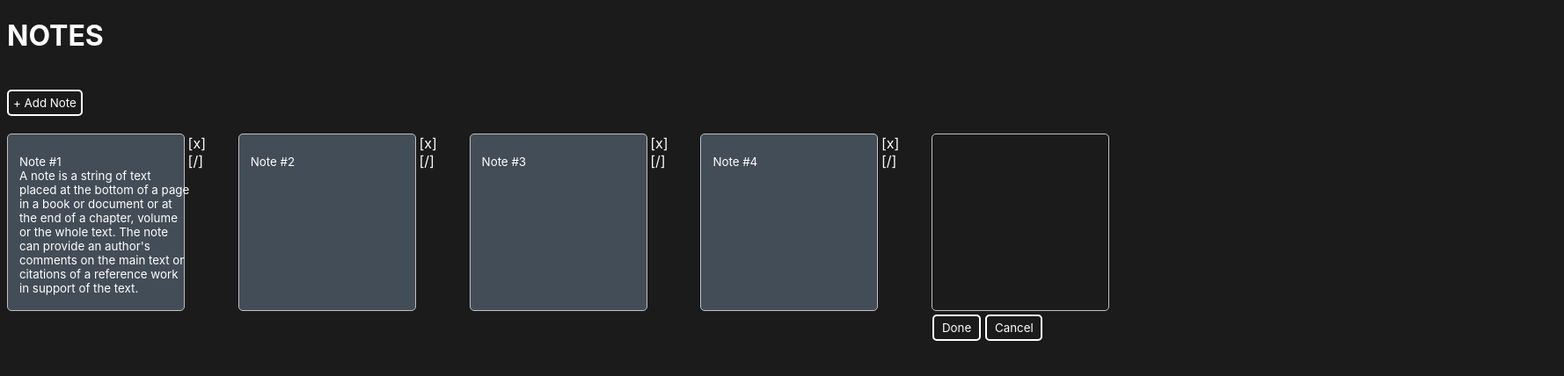
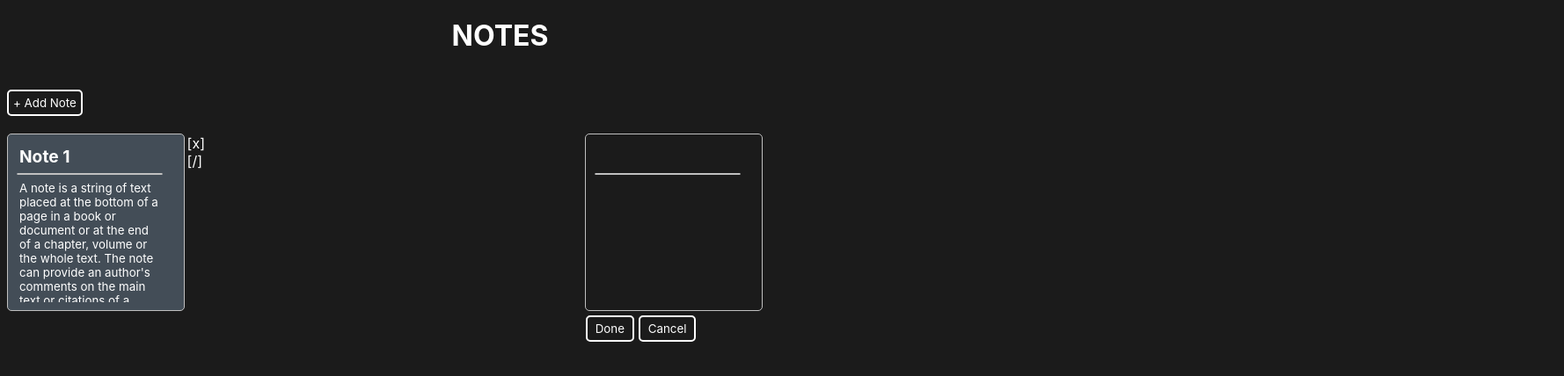
Before and after one commit to frontseat-astronaut/react-note-app, a React (Create React App) app: page / in a window 1280 px wide. Both pictures are taken after a click on the button "+ Add Note". Shown: the top 428 px of the page at 88% size, 1778 px wide, since content can reach past the window. Built offline with nearby package versions, Linux system fonts and the light colour scheme.

Commit message:
added title

```diff
--- a/src/App.css
+++ b/src/App.css
@@ -1,4 +1,4 @@
-.Heading, .TextInput, button, .NoteText, .DropdownOptions, a, .Note, .EditingNote {
+.Heading, .TextInput, .titleTextLine, button, .NoteText, .NoteTitle, .DropdownOptions, a, .Note, .EditingNote {
   white-space: pre-wrap;
   color: white;
   background-color: transparent;
@@ -9,7 +9,8 @@
 }
 
 .Heading {
-  text-align: justify;
+  position: relative;
+  left: 40%;
 }
 
 ::-webkit-scrollbar {
@@ -37,22 +38,45 @@
   background: rgb(27, 27, 27);
 }
 
-.NoteText {
+.NoteText, .NoteTitle {
   outline: none;
   position: absolute;
-  top: 20px;
-  left: 10px;
-  resize: none;
   background: transparent;
   border-color: transparent;
   z-index: 1;
-  height: 80%;
+  resize: none;
+}
+
+.NoteTitle {
+  top: 5%;
+  left: 5%;
+  width: 80%;
+  height: 15%;
+  font-weight: bold;
+  font-size: larger;
+}
+
+.NoteText {
+  top: 25%;
+  left: 5%;
+  height: 68%;
+  width: 80%;
+}
+
+.titleTextLine {
+  position: absolute;
+  left:5%;
+  top: 18%;
+  width: 82%;
+  border: solid;
+  border-width:1px;
+  border-color: silver;
 }
 
 .Options {
   position: absolute;
   text-align: left;
-  right: -25px;
+  right: -12%;
   display: inline-block;
 }
 
@@ -66,13 +90,13 @@
 
 .DoneButton {
   position: absolute;
-  top: 205px;
+  top: 103%;
 }
 
 .CancelButton {
   position: absolute;
-  left: 60px;
-  top: 205px;
+  left: 30%;
+  top: 103%;
 }
 
 button {
--- a/src/App.js
+++ b/src/App.js
@@ -5,10 +5,7 @@ var ScrollElement  = Scroll.Element;
 var scroller = Scroll.scroller;
 
 let defaultNotes = [
-  "Note #1\nA note is a string of text placed at the bottom of a page in a book or document or at the end of a chapter, volume or the whole text. The note can provide an author's comments on the main text or citations of a reference work in support of the text.\nFootnotes are notes at the foot of the page while endnotes are collected under a separate heading at the end of a chapter, volume, or entire work. Unlike footnotes, endnotes have the advantage of not affecting the layout of the main text, but may cause inconvenience to readers who have to move back and forth between the main text and the endnotes.\nIn some editions of the Bible, notes are placed in a narrow column in the middle of each page between two columns of biblical text.",
-  "Note #2",
-  "Note #3",
-  "Note #4",
+  "A note is a string of text placed at the bottom of a page in a book or document or at the end of a chapter, volume or the whole text. The note can provide an author's comments on the main text or citations of a reference work in support of the text.\nFootnotes are notes at the foot of the page while endnotes are collected under a separate heading at the end of a chapter, volume, or entire work. Unlike footnotes, endnotes have the advantage of not affecting the layout of the main text, but may cause inconvenience to readers who have to move back and forth between the main text and the endnotes.\nIn some editions of the Bible, notes are placed in a narrow column in the middle of each page between two columns of biblical text.",
 ];
 
 class Note extends React.Component {
@@ -18,13 +15,12 @@ class Note extends React.Component {
     this.deleteNote = props.deleteNote;
     this.parentRefresh = props.parentRefresh;
 
-    this.state = { "text": props.text, "newText": props.text, "isTyping": (props.justCreated) ? true : false, "justCreated": props.justCreated };
+    this.state = { "title": props.title, "newTitle": props.title, "text": props.text, "newText": props.text, "isTyping": ((props.justCreated) ? true : false), "justCreated": props.justCreated };
 
     this.editNote = this.editNote.bind(this);
     this.handleChange = this.handleChange.bind(this);
     this.handleSubmit = this.handleSubmit.bind(this);
     this.handleCancel = this.handleCancel.bind(this);
-
   }
 
   componentDidMount(){
@@ -33,17 +29,24 @@ class Note extends React.Component {
   }
 
   editNote(event) {
-    this.setState({ "isTyping": true, "newText": this.state.text });
+    this.setState({ "isTyping": true, "newText": this.state.text, "newTitle": this.state.title });
     this.parentRefresh();
   }
 
-  handleChange(event) {
-    this.setState({ "newText": event.target.value });
-    this.parentRefresh();
+  handleChange(firstCapField)
+  {
+    let handleChangeFn = function(event) {
+      let value = event.target.value;
+      if(firstCapField=="Title")
+        value = value.replace("\n", "");
+      this.setState({ [`new${firstCapField}`]: value });
+      this.parentRefresh();
+    }
+    return handleChangeFn.bind(this);
   }
 
   handleSubmit(event) {
-    this.setState({ "isTyping": false, "text": this.state.newText, "justCreated": false });
+    this.setState({ "isTyping": false, "text": this.state.newText, "title": this.state.newTitle, "justCreated": false });
     this.parentRefresh();
   }
 
@@ -54,6 +57,14 @@ class Note extends React.Component {
     }
     this.setState({ "isTyping": false });
     this.parentRefresh();
+  }
+
+  textBody(field, autoFocus=true) {
+    let firstCapField = field.charAt(0).toUpperCase() + field.slice(1);
+    if(this.state.isTyping)
+      return <textarea autoFocus={autoFocus} className={`Note${firstCapField}`} value={this.state[`new${firstCapField}`]} readOnly={false} onChange={this.handleChange(firstCapField)} />;
+    else
+      return <textarea className={`Note${firstCapField}`} value={this.state[field]} readOnly={true} />;
   }
 
   render() {
@@ -68,16 +79,16 @@ class Note extends React.Component {
             </div>
           ) : (null)
         }
+        {this.textBody('title')} <br />
+        <hr className="titleTextLine" />
+        {this.textBody('text', false)}
         {
           (this.state.isTyping) ? (
             <div>
-              <textarea autoFocus className="NoteText" value={this.state.newText} readOnly={false} onChange={this.handleChange} /> <br />
               <button className="DoneButton" onClick={this.handleSubmit}> Done </button>
               <button className="CancelButton" onClick={this.handleCancel}> Cancel </button>
             </div>
-          ) : (
-            <textarea className="NoteText" value={this.state.text} readOnly={true} />
-          )
+          ) : (null)
         }
       </div>
     );
@@ -90,23 +101,22 @@ class App extends React.Component {
 
     this.createNote = this.createNote.bind(this);
     this.displayNotes = this.displayNotes.bind(this);
-    this.newNoteButton = this.newNoteButton.bind(this);
     this.handleNewNote = this.handleNewNote.bind(this);
     this.deleteNote = this.deleteNote.bind(this);
     this.refresh = this.refresh.bind(this);
 
     let jsxNotes = {}
     for (let i = 0; i < defaultNotes.length; ++i) {
-      jsxNotes[i] = this.createNote(i, defaultNotes[i], false);
+      jsxNotes[i] = this.createNote(i, `Note ${i+1}`, defaultNotes[i], false);
     }
     this.state = { "notes": jsxNotes, "editMode": false, "totalNotesCounter": Object.keys(jsxNotes).length };
   }
 
-  createNote(key, initText, justCreated) {
+  createNote(key, initTitle, initText, justCreated) {
     return (
       <div key={key}>
       <ScrollElement name={`Note ${key}`}></ScrollElement>
-      <Note text={initText} deleteNote={this.deleteNote(key)} parentRefresh={this.refresh(key)} justCreated={justCreated} />
+      <Note title={initTitle} text={initText} deleteNote={this.deleteNote(key)} parentRefresh={this.refresh(key)} justCreated={justCreated} />
       </div>);
   }
 
@@ -126,16 +136,8 @@ class App extends React.Component {
     );
   }
 
-  newNoteButton() {
-    return (
-      <button onClick={this.handleNewNote}>
-        + Add Note
-      </button>
-    );
-  }
-
   handleNewNote(event) {
-    let newNote = this.createNote(this.state.totalNotesCounter, "", true);
+    let newNote = this.createNote(this.state.totalNotesCounter, "", "", true);
     let newNotes = this.state.notes;
     newNotes[this.state.totalNotesCounter] = newNote;
     this.setState({ "editMode": true, "totalNotesCounter": this.state.totalNotesCounter + 1 });
@@ -157,7 +159,9 @@ class App extends React.Component {
       <div className="App">
         <h1 className="Heading">NOTES</h1>
         <br />
-        {this.newNoteButton()}
+        <button onClick={this.handleNewNote}>
+          + Add Note
+        </button>
         <br /> <br />
         {this.displayNotes()}
       </div>
```
